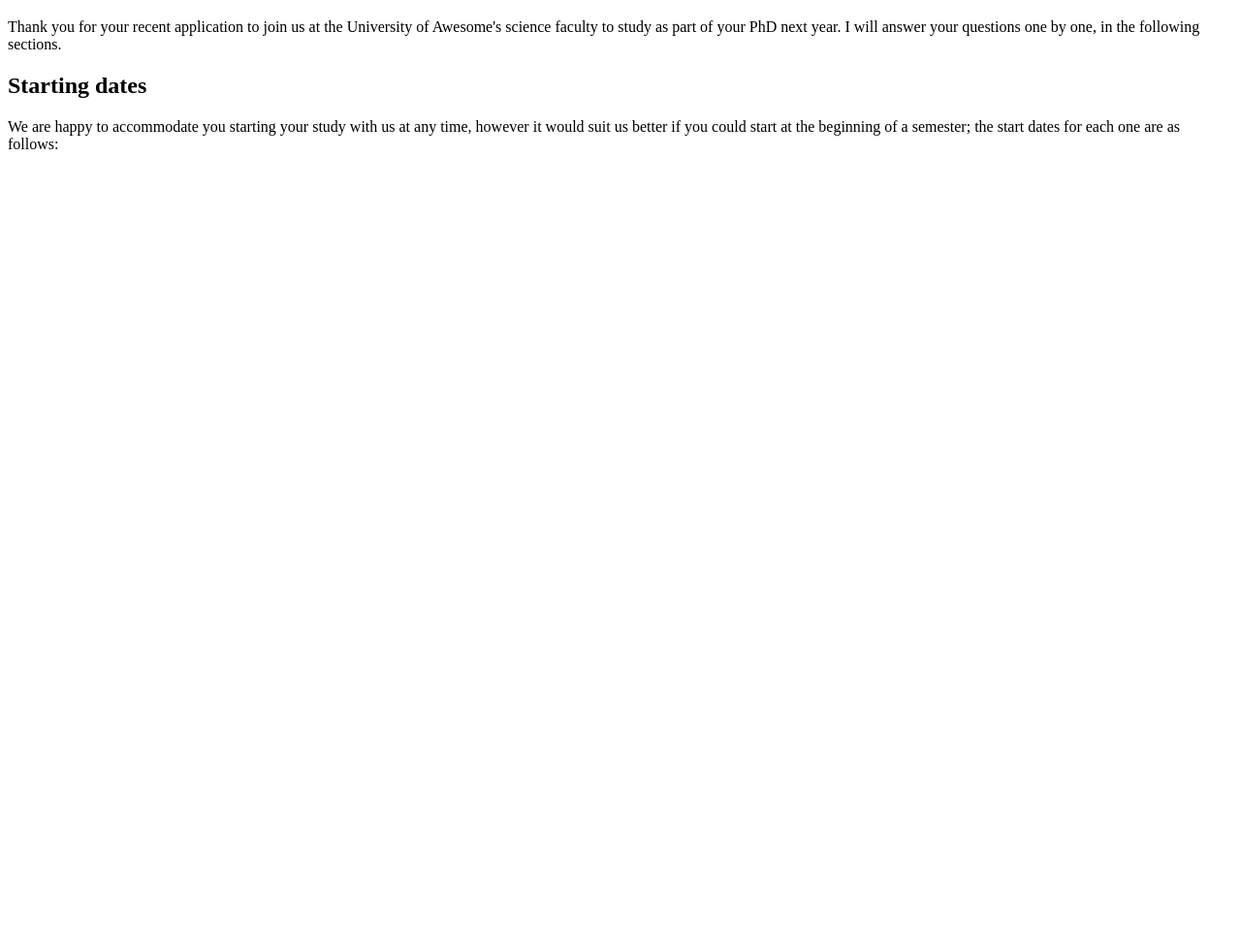
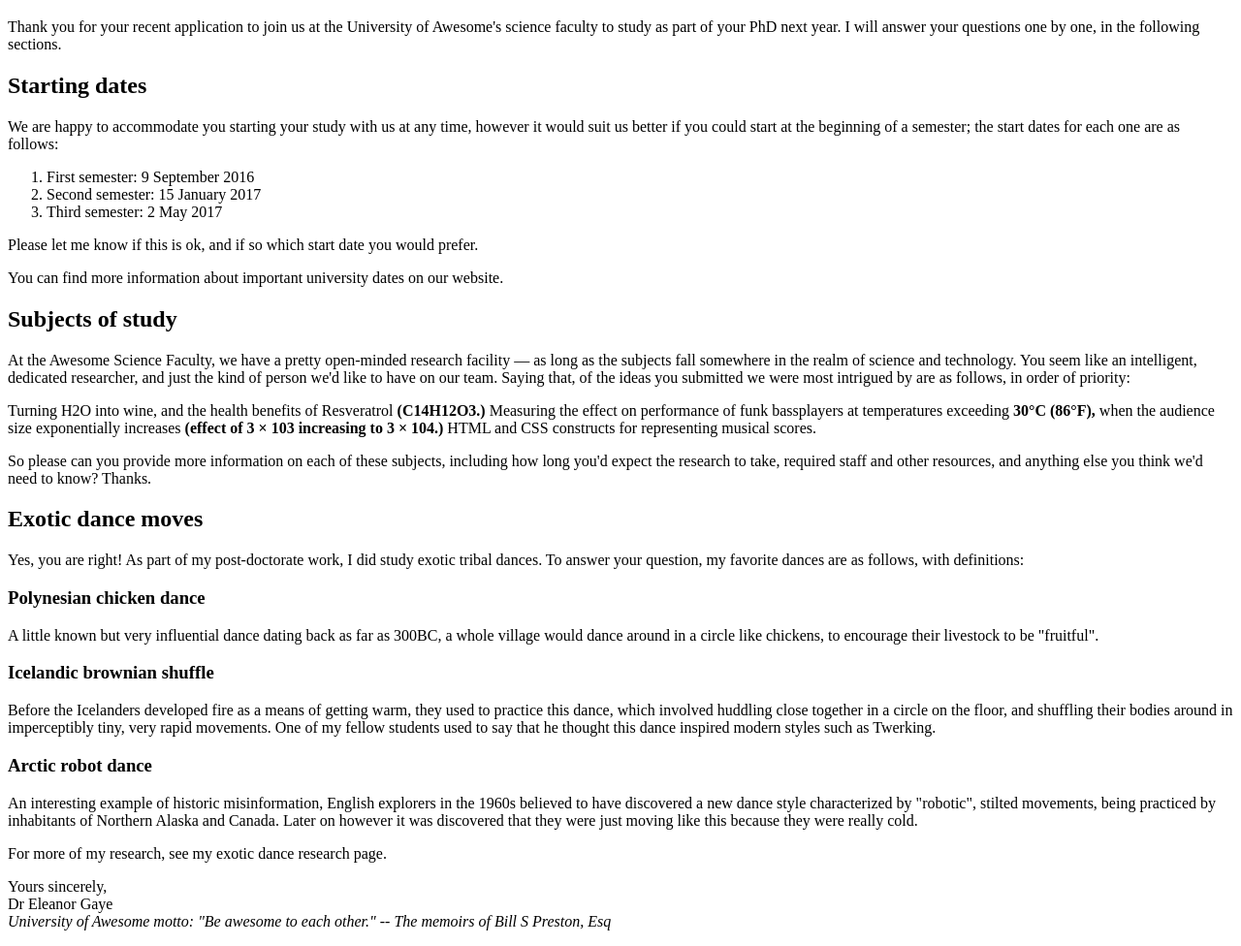
Before and after one commit to kjm982765/Introduction-to-HTML, a plain HTML site: page Index.html in a window 1280 px wide. Shown: the part 61-1037 px from the top of the page at 97% size. Before the commit the page ends 800 px from the top, so only its background shows below. Drawn offline with Linux system fonts and the light colour scheme.

Commit message:
completetd project

```diff
--- a/Index.html
+++ b/Index.html
@@ -13,5 +13,46 @@
 
         <p>We are happy to accommodate you starting your study with us at any time, however it would suit us better if you could start at the beginning of a semester; the start dates for each one are as follows:</p>
 
+        <ol>
+            <li>First semester: 9 September 2016</li>
+            <li>Second semester: 15 January 2017</li>
+            <li>Third semester: 2 May 2017</li>
+        </ol>
+
+        <p>Please let me know if this is ok, and if so which start date you would prefer.</p>
+
+        <p>You can find more information about important university dates on our website.</p>
+
+        <h2>Subjects of study</h2>
+
+        <p>At the Awesome Science Faculty, we have a pretty open-minded research facility — as long as the subjects fall somewhere in the realm of science and technology. You seem like an intelligent, dedicated researcher, and just the kind of person we'd like to have on our team. Saying that, of the ideas you submitted we were most intrigued by are as follows, in order of priority:</p>
+
+        <p>Turning H2O into wine, and the health benefits of Resveratrol <strong>(C14H12O3.)</strong> Measuring the effect on performance of funk bassplayers at temperatures exceeding     <strong>30°C (86°F),</strong> when the audience size exponentially increases           <strong>(effect of 3 × 103 increasing to 3 × 104.)</strong> HTML and CSS constructs for representing musical scores.</p>
+
+        <p>So please can you provide more information on each of these subjects, including how long you'd expect the research to take, required staff and other resources, and anything else you think we'd need to know? Thanks.</p>
+
+        <h2>Exotic dance moves</h2>
+
+        <p>Yes, you are right! As part of my post-doctorate work, I did study exotic tribal dances. To answer your question, my favorite dances are as follows, with definitions:</p>
+
+        <h3>Polynesian chicken dance</h3>
+
+        <p>A little known but very influential dance dating back as far as 300BC, a whole village would dance around in a circle like chickens, to encourage their livestock to be "fruitful". </p>
+
+        <h3>Icelandic brownian shuffle</h3>
+
+        <p>Before the Icelanders developed fire as a means of getting warm, they used to practice this dance, which involved huddling close together in a circle on the floor, and shuffling their bodies around in imperceptibly tiny, very rapid movements. One of my fellow students used to say that he thought this dance inspired modern styles such as Twerking.</p>
+
+        <h3>Arctic robot dance</h3>
+
+        <p>An interesting example of historic misinformation, English explorers in the 1960s believed to have discovered a new dance style characterized by "robotic", stilted movements, being practiced by inhabitants of Northern Alaska and Canada. Later on however it was discovered that they were just moving like this because they were really cold.</p>
+
+        <p>For more of my research, see my exotic dance research page.</p>
+
+        <p>Yours sincerely,<br>
+        Dr Eleanor Gaye<br>
+        <em>University of Awesome motto: "Be awesome to each other." -- The memoirs of Bill S Preston, Esq</em></p>
+
+
     </body>
 </html>
```
